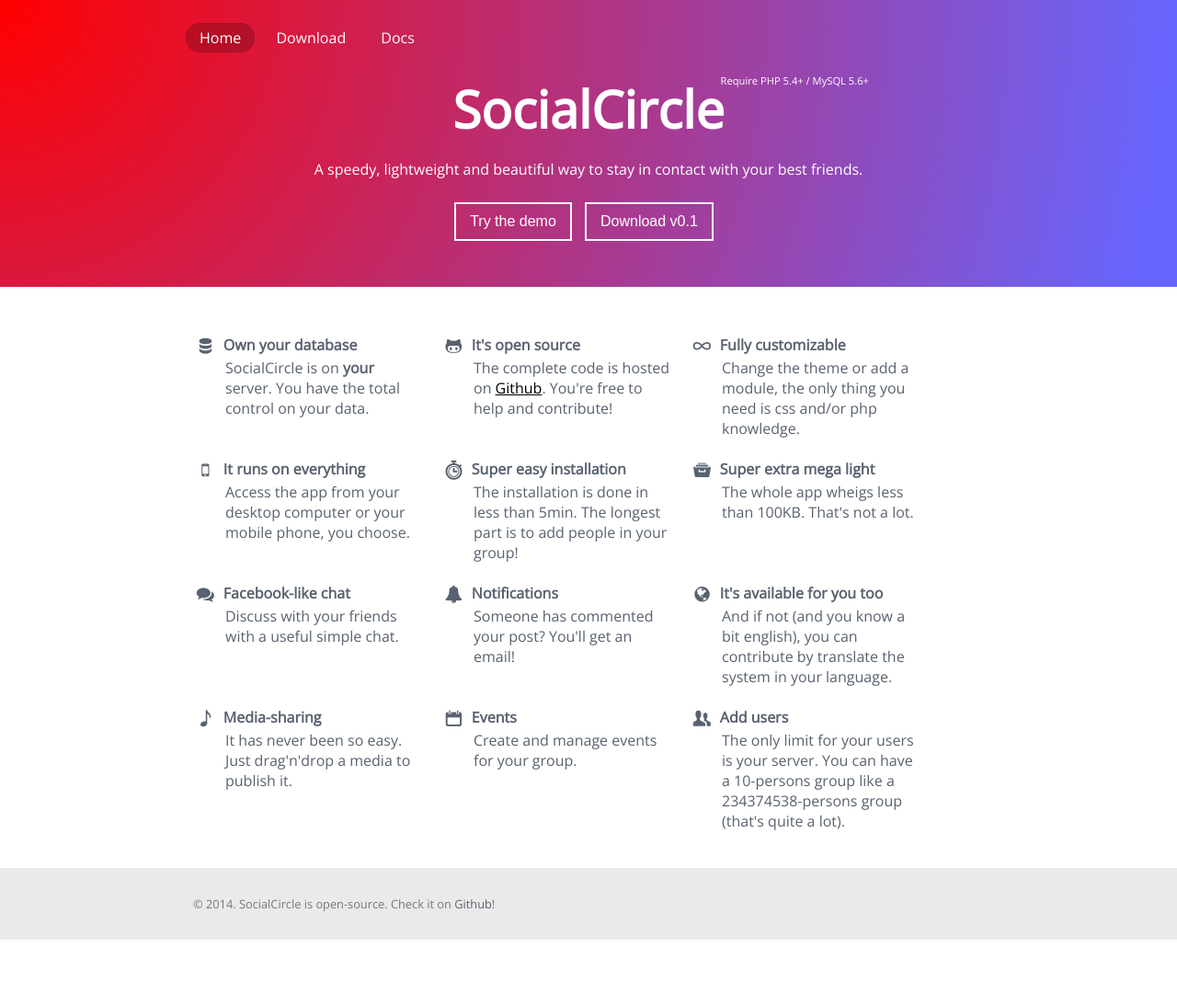
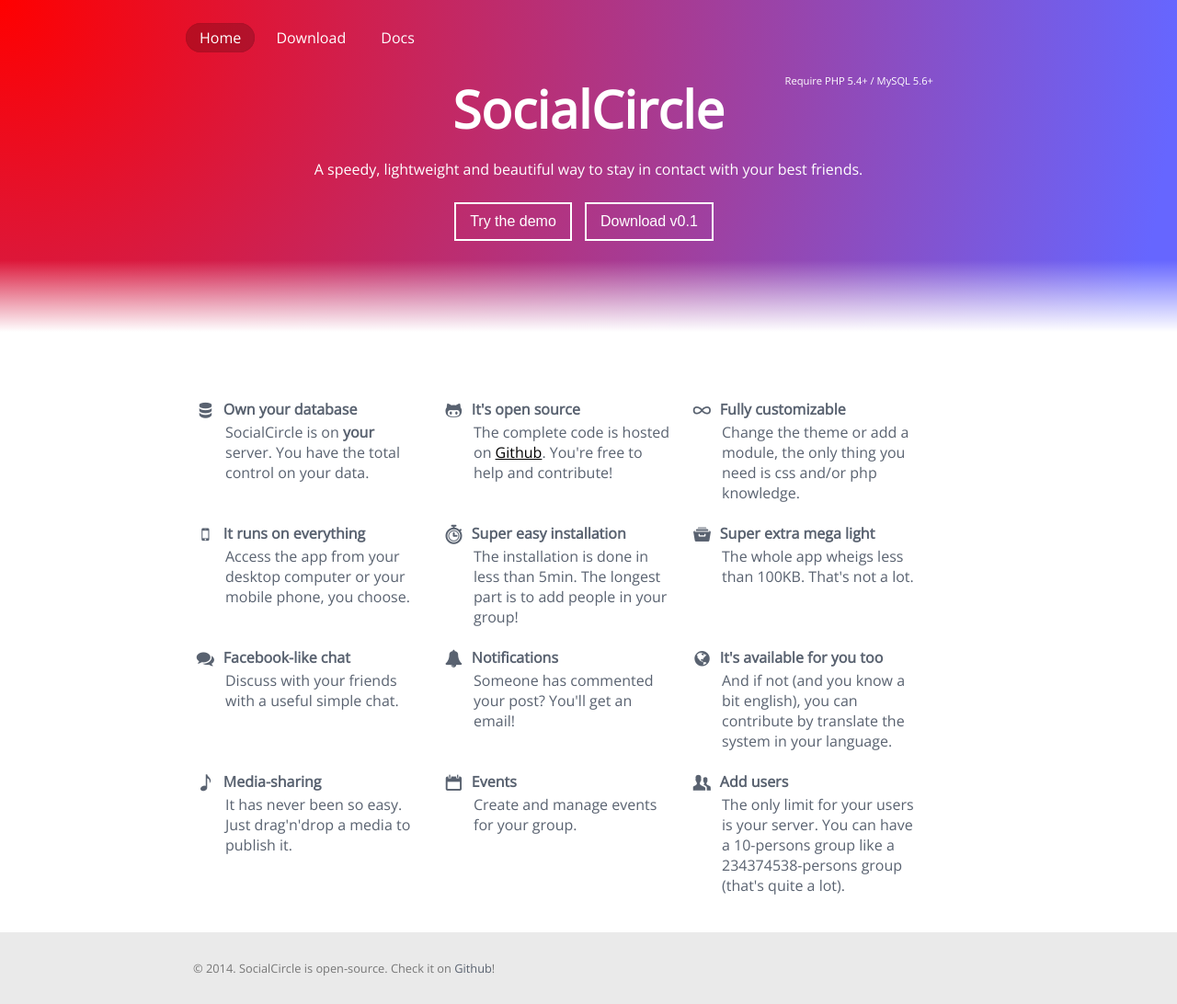
Before and after one commit to Potrac/socialcircle, a plain HTML site: page index.html in a window 1280 px wide. Shown: the whole page at 92% size. Before the commit the page ends 1022 px from the top, so only its background shows below. Drawn offline with nearby package versions, Linux system fonts and the light colour scheme.

Commit message:
Gradient on the bottom of the header
Put a gradient transition to the white section

```diff
--- a/css/style.css
+++ b/css/style.css
@@ -90,7 +90,7 @@ body{
 }
 /*Header*/
 header {
-    padding:80px 70px 50px 70px;
+    padding:80px 0px 0px 0px;
     /*background: radial-gradient( farthest-side circle at top left, rgb(255, 66, 66), rgb(102, 102, 255));*/
     background: radial-gradient( farthest-side circle at top left, red, rgb(102, 102, 255));
     color:#fff;
@@ -186,6 +186,20 @@ header button:active{
     margin-left:35px;
 }
 
+#whitegradient{
+margin-top: 20px;
+height: 100px;
+width: 100%;
+background: -moz-linear-gradient(top,  rgba(255,255,255,0) 0%, rgba(255,255,255,0) 1%, rgba(255,255,255,1) 79%, rgba(255,255,255,1) 100%); /* FF3.6+ */
+background: -webkit-gradient(linear, left top, left bottom, color-stop(0%,rgba(255,255,255,0)), color-stop(1%,rgba(255,255,255,0)), color-stop(79%,rgba(255,255,255,1)), color-stop(100%,rgba(255,255,255,1))); /* Chrome,Safari4+ */
+background: -webkit-linear-gradient(top,  rgba(255,255,255,0) 0%,rgba(255,255,255,0) 1%,rgba(255,255,255,1) 79%,rgba(255,255,255,1) 100%); /* Chrome10+,Safari5.1+ */
+background: -o-linear-gradient(top,  rgba(255,255,255,0) 0%,rgba(255,255,255,0) 1%,rgba(255,255,255,1) 79%,rgba(255,255,255,1) 100%); /* Opera 11.10+ */
+background: -ms-linear-gradient(top,  rgba(255,255,255,0) 0%,rgba(255,255,255,0) 1%,rgba(255,255,255,1) 79%,rgba(255,255,255,1) 100%); /* IE10+ */
+background: linear-gradient(to bottom,  rgba(255,255,255,0) 0%,rgba(255,255,255,0) 1%,rgba(255,255,255,1) 79%,rgba(255,255,255,1) 100%); /* W3C */
+filter: progid:DXImageTransform.Microsoft.gradient( startColorstr='#00ffffff', endColorstr='#ffffff',GradientType=0 ); /* IE6-9 */
+
+}
+
 footer{
     background: #eaeaea;
     margin-top: 20px;
--- a/index.html
+++ b/index.html
@@ -24,6 +24,7 @@
 			<button>Try the demo</button>
 			<button>Download v0.1</button>
 		</section>
+		<div id="whitegradient"> </div>
 	</header>
 
 	<div class="main">
```
